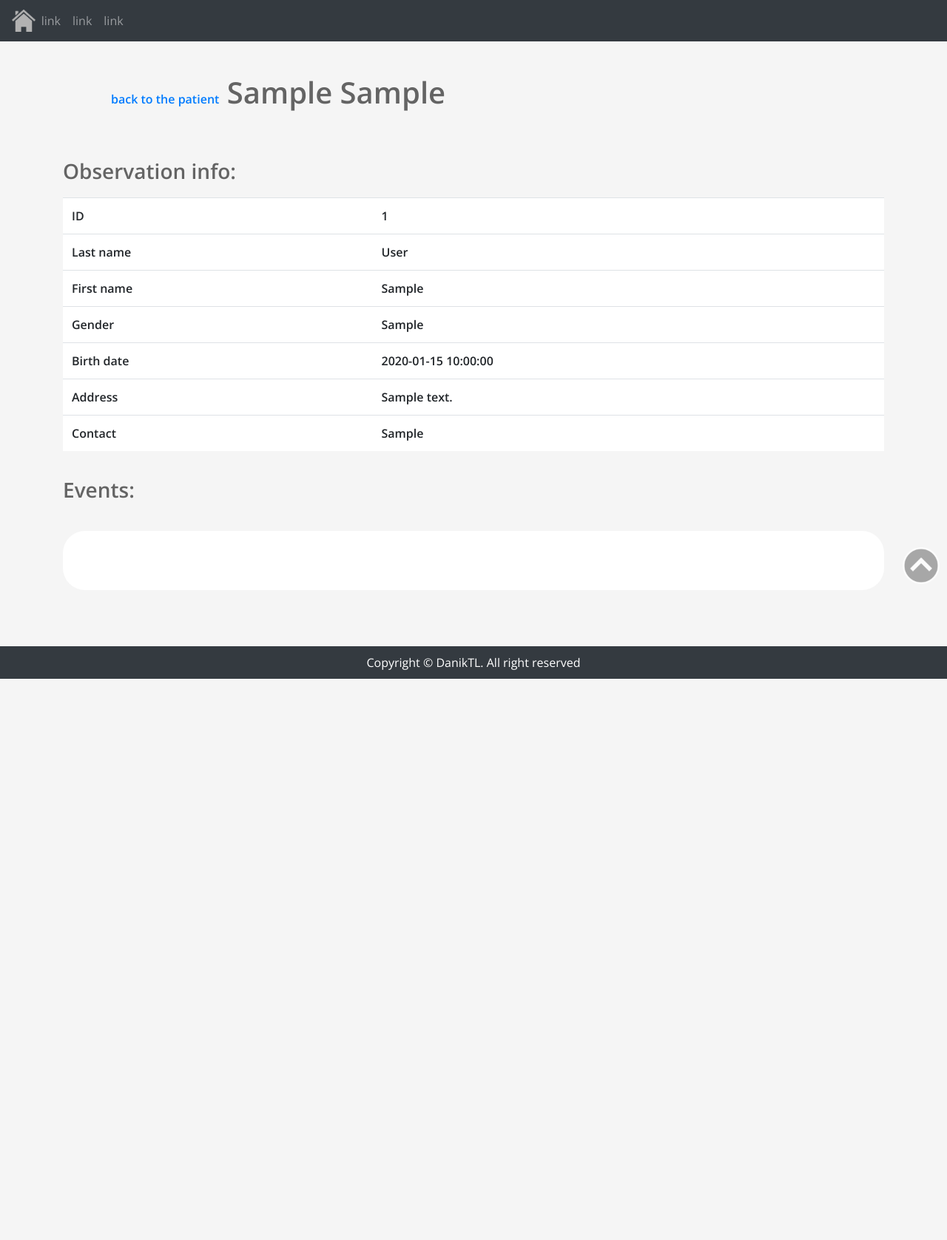
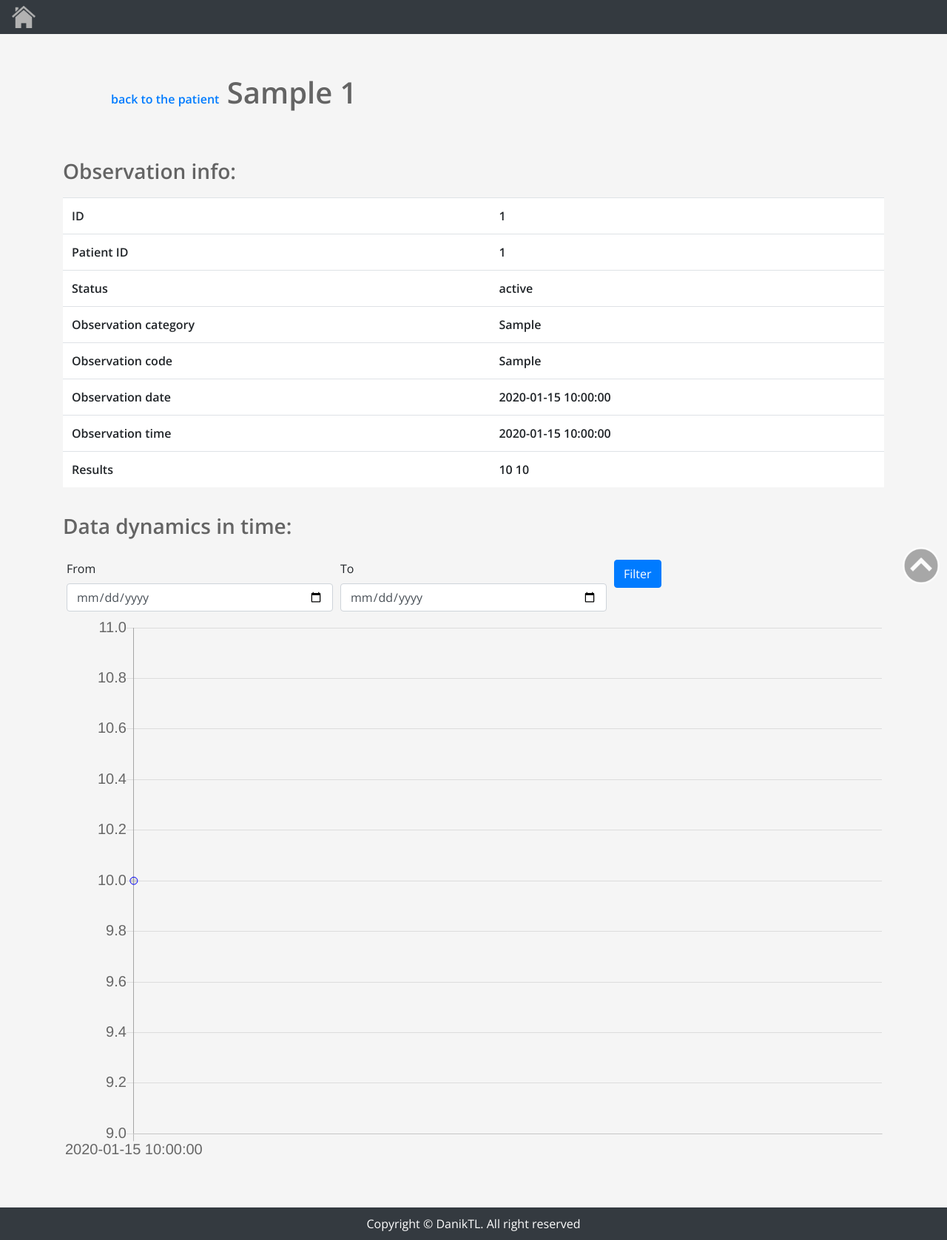
Before and after one commit to danoctua/fhir-patient-card-web-app, a Flask app: template templates/observation.html in a window 1280 px wide. Shown: the whole page at 74% size. Before the commit the page ends 918 px from the top, so only its background shows below. Run offline with Flask 2, Linux system fonts and the light colour scheme; the template is opened without the code that fills it: most values are stand-ins (such as "Sample title", 1, 10 or a date in 2020); lists and menus that the app fills with data are empty; some libraries are stand-ins or nearby versions.

Commit message:
chartjs + observations + medications

```diff
--- a/app.py
+++ b/app.py
@@ -15,7 +15,7 @@
 
 @app.route("/patients")
 def patients_page():
-    session["BACK_URL"] = request.url
+    session["BACK_URL_PATIENT"] = request.url
     given, family = None, None
 
     def get_redirect_url(new_req_val):
@@ -24,6 +24,7 @@
             url_tmp += item + "=" + new_req_val[item]
         new_url = request.path + url_tmp
         return new_url
+
     req_val = request.values.to_dict()
     if "given_" in req_val:
         del req_val["given_"]
@@ -47,31 +48,75 @@
 
 @app.route("/patient/<patient_id>")
 def patient_page(patient_id: str):
-    back_url = session["BACK_URL"] if "BACK_URL" in session else None
+    back_url = session["BACK_URL_PATIENT"] if "BACK_URL_PATIENT" in session else None
     if not back_url:
         back_url = url_for("patients_page")
-    session["BACK_URL"] = request.url
+    session["BACK_URL_OBSERVATION"] = request.url
     fhir_req = FhirRequest()
     patient = fhir_req.read_patient_data(patient_id)
     if not patient:
         return redirect(url_for("patients_page"))
+    lower_date = datetime.datetime(1900, 1, 1, 1, 1).strftime("%Y-%m-%d")
+    lower_date_datetime = datetime.datetime.strptime(lower_date, "%Y-%m-%d")
+    upper_date = datetime.datetime.now().strftime("%Y-%m-%d")
+    upper_date_datetime = datetime.datetime.strptime(upper_date, "%Y-%m-%d")
+    r_val = request.values.to_dict()
+    if "from" in r_val:
+        lower_date = r_val["from"]
+        lower_date_datetime = datetime.datetime.strptime(lower_date, "%Y-%m-%d")
+    if "to" in r_val:
+        upper_date = r_val["to"]
+        upper_date_datetime = datetime.datetime.strptime(upper_date, "%Y-%m-%d")
     observations = fhir_req.get_observation_by_patient(patient_id)
+    observations = list(filter(lambda x: x.check_date_is_between(lower_date_datetime, upper_date_datetime), observations))
     m_statements = fhir_req.get_medication_statements_by_patient(patient_id)
+    m_statements = list(filter(lambda x: x.check_date_is_between(lower_date_datetime, upper_date_datetime), m_statements))
     events = observations + m_statements
     events = list(sorted(events, key=lambda x: x.get_event_date() or datetime.datetime.min, reverse=True))
     return render_template("patient.html", patient=patient, observations=observations,
-                           m_statements=m_statements, events=events, back_url=back_url)
+                           m_statements=m_statements, events=events, back_url=back_url,
+                           upper_date=upper_date, lower_date=lower_date)
 
 
 @app.route("/observation/<observation_id>")
 def observation_page(observation_id: str):
+
+    back_url = session["BACK_URL_OBSERVATION"] if "BACK_URL_OBSERVATION" in session else None
     fhir_req = FhirRequest()
     observation = fhir_req.read_observation_data(observation_id)
-    return render_template("observation.html", observation=observation)
+    observation_compare = {}
+    lower_date = datetime.datetime(1900, 1, 1, 1, 1).strftime("%Y-%m-%d")
+    lower_date_datetime = datetime.datetime.strptime(lower_date, "%Y-%m-%d")
+    upper_date = datetime.datetime.now().strftime("%Y-%m-%d")
+    upper_date_datetime = datetime.datetime.strptime(upper_date, "%Y-%m-%d")
+    if observation.check_quantity_value_isnumeric():
+        r_val = request.values.to_dict()
+        if "from" in r_val:
+            lower_date = r_val["from"]
+            lower_date_datetime = datetime.datetime.strptime(lower_date, "%Y-%m-%d")
+        if "to" in r_val:
+            upper_date = r_val["to"]
+            upper_date_datetime = datetime.datetime.strptime(upper_date, "%Y-%m-%d")
+        tmp = fhir_req.get_observation_by_patient(observation.get_subject_id(),
+                                                  {"code": [observation.get_code()]})
+        tmp = list(filter(lambda x: x.check_date_is_between(lower_date_datetime, upper_date_datetime), tmp))
+        observation_compare = filter_objects_valid(list(reversed(tmp)))
+    return render_template("observation.html", observation=observation, back_url=back_url,
+                           get_labels=get_labels, observation_compare=observation_compare,
+                           lower_date=lower_date, upper_date=upper_date)
+
+
+def filter_objects_valid(ls_objects):
+    objects = []
+    for obj in ls_objects:
+        if obj.check_quantity_value_isnumeric() and obj.get_event_date():
+            objects.append(obj)
+    return objects
 
 
 def get_labels(array):
-    return np.linspace(start=0, stop=len(array), num=10)
+    # return np.linspace(start=0, stop=len(array), num=)
+    return range(len(array))
 
 
 if __name__ == '__main__':
--- a/static/style.css
+++ b/static/style.css
@@ -33,7 +33,7 @@
     font-size: 40px;
 }
 
-@media only screen and (min-width: 991px){
+@media only screen and (min-width: 991px) {
     body {
         padding-top: 55px;
     }
@@ -45,7 +45,7 @@
 
 }
 
-@media only screen and (max-width: 990px){
+@media only screen and (max-width: 990px) {
     body {
         padding-top: 40px;
     }
@@ -114,8 +114,8 @@
     border-radius: 20px;
     cursor: pointer;
     user-select: none;
-    text-decoration: none!important;
-    color: #343a40!important;
+    text-decoration: none !important;
+    color: #343a40 !important;
     font-weight: 600;
 }
 
@@ -184,10 +184,28 @@
     padding: 10px 30px;
     text-align: right;
     align-self: center;
+    word-break: normal;
 }
 
 .observation-quantity-value {
+    font-size: 20px;
+    font-weight: 600;
+    color: #355f22;
+    text-align: left;
+    word-break: break-word;
+}
+
+.observation-quantity-value-digit {
     font-size: 26px;
     font-weight: 700;
-    color: #355f22;
+    text-align: right;
 }
+
+.observation-more {
+    flex: none;
+    width: 60px;
+}
+
+.form-row {
+    margin: 10px 0!important;
+}
--- a/templates/base.html
+++ b/templates/base.html
@@ -16,7 +16,8 @@
     <script src="https://stackpath.bootstrapcdn.com/bootstrap/4.5.0/js/bootstrap.min.js"
             integrity="sha384-OgVRvuATP1z7JjHLkuOU7Xw704+h835Lr+6QL9UvYjZE3Ipu6Tp75j7Bh/kR0JKI"
             crossorigin="anonymous"></script>
-    <script src='https://cdnjs.cloudflare.com/ajax/libs/Chart.js/1.0.2/Chart.min.js'></script>
+
+    <script src="https://cdnjs.cloudflare.com/ajax/libs/Chart.js/2.9.3/Chart.js"></script>
     <link rel="stylesheet" href="https://stackpath.bootstrapcdn.com/bootstrap/4.4.1/css/bootstrap.min.css"
           integrity="sha384-Vkoo8x4CGsO3+Hhxv8T/Q5PaXtkKtu6ug5TOeNV6gBiFeWPGFN9MuhOf23Q9Ifjh" crossorigin="anonymous">
     <link rel="stylesheet"
@@ -36,19 +37,19 @@
     <a href="{{ url_for('main_page') }}"
        class="nav-home"><img src="{{ url_for('static', filename='home.png') }}" class="nav-home-icon"></a>
 
-    <div class="collapse navbar-collapse" id="navbarSupportedContent">
-        <ul class="navbar-nav mr-auto">
-            <li class="nav-item">
-                <a class="nav-link" href="#">link</a>
-            </li>
-            <li class="nav-item">
-                <a class="nav-link" href="#">link</a>
-            </li>
-            <li class="nav-item">
-                <a class="nav-link" href="#">link</a>
-            </li>
-        </ul>
-    </div>
+{#    <div class="collapse navbar-collapse" id="navbarSupportedContent">#}
+{#        <ul class="navbar-nav mr-auto">#}
+{#            <li class="nav-item">#}
+{#                <a class="nav-link" href="#">link</a>#}
+{#            </li>#}
+{#            <li class="nav-item">#}
+{#                <a class="nav-link" href="#">link</a>#}
+{#            </li>#}
+{#            <li class="nav-item">#}
+{#                <a class="nav-link" href="#">link</a>#}
+{#            </li>#}
+{#        </ul>#}
+{#    </div>#}
 </nav>
 
 {% block noshow %}
--- a/templates/observation.html
+++ b/templates/observation.html
@@ -4,7 +4,7 @@
     {% if back_url %}
         <a class="btn-back" href="{{ back_url }}">back to the patient</a>
     {% endif %}
-    {{ observation.get_category_display() }} {{ observation.get_code_display() }}
+    {{ observation.get_category_display() or "Observation" }} {{ observation.observation_id }}
 
 {% endblock %}
 
@@ -16,149 +16,181 @@
         <tbody>
         <tr>
             <th>ID</th>
-            <th>{{ patient.patient_id }}</th>
+            <th>{{ observation.observation_id }}</th>
         </tr>
         <tr>
-            <th>Last name</th>
-            <th>{{ patient.last_name }}</th>
+            <th>Patient ID</th>
+            <th>{{ observation.subject_id }}</th>
         </tr>
         <tr>
-            <th>First name</th>
-            <th>{{ patient.get_first_names_display() }}</th>
+            <th>Status</th>
+            <th>{{ observation.status }}</th>
         </tr>
         <tr>
-            <th>Gender</th>
-            <th>{{ patient.get_gender_display() }}</th>
+            <th>Observation category</th>
+            <th>{{ observation.get_category_display() }}</th>
         </tr>
         <tr>
-            <th>Birth date</th>
-            <th>{{ patient.get_birth_date_display() }}</th>
+            <th>Observation code</th>
+            <th>{{ observation.get_code_display() }}</th>
         </tr>
         <tr>
-            <th>Address</th>
-            <th>{{ patient.get_address_display() }}</th>
+            <th>Observation date</th>
+            <th>{{ observation.get_observation_date_display() }}</th>
         </tr>
         <tr>
-            <th>Contact</th>
-            <th>{{ patient.get_contact_display() }}</th>
+            <th>Observation time</th>
+            <th>{{ observation.get_observation_time_display() }}</th>
         </tr>
+        {% if not observation.value_sampled_data_flag %}
+            <tr>
+                <th>Results</th>
+                <th>{{ observation.get_quantity_value_display() }} {{ observation.get_quantity_unit_display() }}</th>
+            </tr>
+        {% else %}
+            <tr>
+                <th>Sampled data period</th>
+                <th>{{ observation.value_sampled_data_period }}</th>
+            </tr>
+            <tr>
+                <th>Sampled data factor</th>
+                <th>{{ observation.value_sampled_data_factor }}</th>
+            </tr>
+            <tr>
+                <th>Sampled data lower limit</th>
+                <th>{{ observation.value_sampled_data_lower_limit }}</th>
+            </tr>
+            <tr>
+                <th>Sampled data upper limit</th>
+                <th>{{ observation.value_sampled_data_upper_limit }}</th>
+            </tr>
+        {% endif %}
+
         </tbody>
     </table>
 
-    <div class="section-header">Events:</div>
+    {% if observation.value_sampled_data_flag %}
 
-    {% for event in events %}
-        <div class="observation">
-            {% if event.resource == "observation" %}
-                <div class="observation-icon"></div>
-                <div class="observation-datetime">
-                    <div class="observation-time">{{ event.get_observation_time_display() }}</div>
-                    <div class="observation-date">{{ event.get_observation_date_display() }}</div>
+        <div class="section-header">Sampled data:</div>
+        <canvas id="chart" width="1200" height="800"></canvas>
+
+        <script>
+
+            var ctx = document.getElementById("chart").getContext("2d");
+
+            var chart = new Chart(ctx, {
+                type: "line",
+                options: {
+                    legend: {
+                        display: false,
+                    },
+                    tooltips: {
+                        enabled: false
+                    },
+                    elements: {
+                        point: {
+                            radius: 0
+                        }
+                    }
+                },
+                data: {
+                    labels: [{% for item in get_labels(observation.get_value_sampled_data()) %}{{ item }}, {% endfor %}],
+                    datasets: [{
+                        labels: false,
+                        borderColor: "black",
+                        fill: false,
+                        data: [{% for item in observation.get_value_sampled_data() %}{{ item }}, {% endfor %}]
+                    }]
+                }
+            })
+
+        </script>
+
+
+    {% endif %}
+
+    {% if observation_compare %}
+
+        <div class="section-header">Data dynamics in time:</div>
+
+        <form action="{{ current_url }}">
+            <div class="form-row">
+                <div class="col">
+                    <label for="date-from">From</label>
+                    <input type="date" id="date-from" class="form-control" name="from" value="{{ lower_date }}">
                 </div>
-                <div class="observation-description">
-                    <div class="observation-code">{{ event.get_code_display() }} </div>
-                    <div class="observation-category">{{ event.get_category_display() }}</div>
+                <div class="col">
+                    <label for="date-to">To</label>
+                    <input type="date" id="date-to" class="form-control" name="to" value="{{ upper_date }}">
                 </div>
-                <div class="observation-quantity">
-                    <div class="observation-quantity-value">
-                        {% if event.value_sampled_data_flag %}
-                            <a type="button" data-toggle="modal"
-                               data-target="#modal-{{ event.observation_id }}">
-                                Show
-                            </a>
-                        {% else %}
-                            {{ event.get_quantity_value_display() }}
-                        {% endif %}
-                    </div>
-                    <div class="observation-quantity-unit">
-                        {{ event.get_quantity_unit_display() }}
+                <div class="col">
+                    <button type="submit" class="btn btn-primary mb-2">Filter</button>
                 </div>
             </div>
-            {% elif event.resource == "medication_statements" %}
-                <div class="medicament-icon"></div>
-                <div class="observation-datetime">
-                    <div class="observation-time">{{ event.get_event_time_display() }}</div>
-                    <div class="observation-date">{{ event.get_event_date_display() }}</div>
-                </div>
-                <div class="observation-description">
-                    <div class="observation-code">{{ event.get_code_display() }} </div>
-                    <div class="observation-category">{{ event.get_category_display() }}</div>
-                </div>
-                <div class="observation-quantity">
-                    <div class="observation-quantity-value">
-                        {{ event.get_quantity_value_display()|safe }}
-                    </div>
-                    <div class="observation-quantity-unit">
-                        {{ event.get_quantity_unit_display() }}
-                    </div>
-                </div>
-            {% endif %}
-        </div>
+        </form>
 
-        {% if event.value_sampled_data_flag %}
-            <div class="modal fade"
-                 id="modal-{{ event.observation_id }}" tabindex="-1" role="dialog" aria-labelledby="exampleModalLabel"
-                 aria-hidden="true">
-                <div class="modal-dialog">
-                    <div class="modal-content">
-                        <div class="modal-header">
-                            <h5 class="modal-title" id="staticBackdropLabel">Observation {{ event.observation_id }}</h5>
-                            <button type="button" class="close" data-dismiss="modal" aria-label="Close">
-                                <span aria-hidden="true">&times;</span>
-                            </button>
-                        </div>
-                        <div class="modal-body">
-                            <canvas id="chart" width="600" height="400"></canvas>
+        <canvas id="chart-compare" width="1200" height="800"></canvas>
+
         <script>
-                                // bar chart data
-                                var barData = {
-                                    labels: [
-                                        {% for item in labels %}
-                                            "{{ item }}",
-                                        {% endfor %}
-                                    ],
 
+            var ctx = document.getElementById("chart-compare").getContext("2d");
+
+            var chart = new Chart(ctx, {
+                type: "line",
+                options: {
+                    legend: {
+                        display: false,
+                    },
+                    scales: {
+                        yAxes: [{
+                            ticks: {
+                                fontSize: 20
+                            }
+                        }],
+                        xAxes: [{
+                            display: true,
+                            ticks: {
+                                fontSize: 20
+                            }
+                        }]
+                    },
+                    elements: {
+                        point: {
+                            radius: 5
+                        }
+                    },
+                    tooltips: {
+                        callbacks: {
+                            label: function (tooltipItem) {
+                                return tooltipItem.yLabel + " {{ observation.get_quantity_unit_display() }}"
+                            }
+                        },
+                        backgroundColor: '#FFF',
+                        titleFontSize: 20,
+                        titleFontColor: '#0066ff',
+                        bodyFontColor: '#000',
+                        bodyFontSize: 18,
+                        borderColor: "#0066ff",
+                        displayColors: false,
+                        titleAlign: 'center',
+                        bodyAlign: 'center'
+                    }
+                },
+                data: {
+                    labels: [{% for item in observation_compare %}"{{ item.get_observation_date_display().__str__() }}", {% endfor %}],
                     datasets: [{
-                                        fillColor: "rgba(151,187,205,0.2)",
-                                        strokeColor: "rgba(151,187,205,1)",
-                                        pointColor: "rgba(151,187,205,1)",
-                                        data: [
-                                            {% for item in event.value_sampled_data_data %}
-                                                "{{ item }}",
-                                            {% endfor %}
-                                        ]
+                        fontSize: 30,
+                        borderColor: "blue",
+                        fill: true,
+                        data: [{% for item in observation_compare %}{{ item.get_quantity_value_float() }}, {% endfor %}]
+                    }]
                 }
-                                    ]
-                                }
-
-                                // get bar chart canvas
-                                var mychart = document.getElementById("chart").getContext("2d");
-
-                                steps = 10
-                                max = {{max}}
-
-                                    // draw bar chart
-                                    new Chart(mychart).Bar(barData, {
-                                            scaleOverride: true,
-                                            scaleSteps: steps,
-                                            scaleStepWidth: Math.ceil("{{ event.value_sampled_data_upper_limit }}" / steps),
-                                            scaleStartValue: 0,
-                                            scaleShowVerticalLines: true,
-                                            scaleShowGridLines: true,
-                                            barShowStroke: true,
-                                            scaleShowLabels: true
-                                        }
-                                    );
+            })
 
         </script>
-                        </div>
-                        <div class="modal-footer">
-                            <button type="button" class="btn btn-secondary" data-dismiss="modal">Close</button>
-                        </div>
-                    </div>
-                </div>
-            </div>
+
+
     {% endif %}
-    {% endfor %}
+
 
 {% endblock %}
```
Also changed, not shown: fhir_test.py (+77 -11 lines), templates/patient.html (+30 -74 lines). Lines whose indentation alone changed are shown as unchanged.
